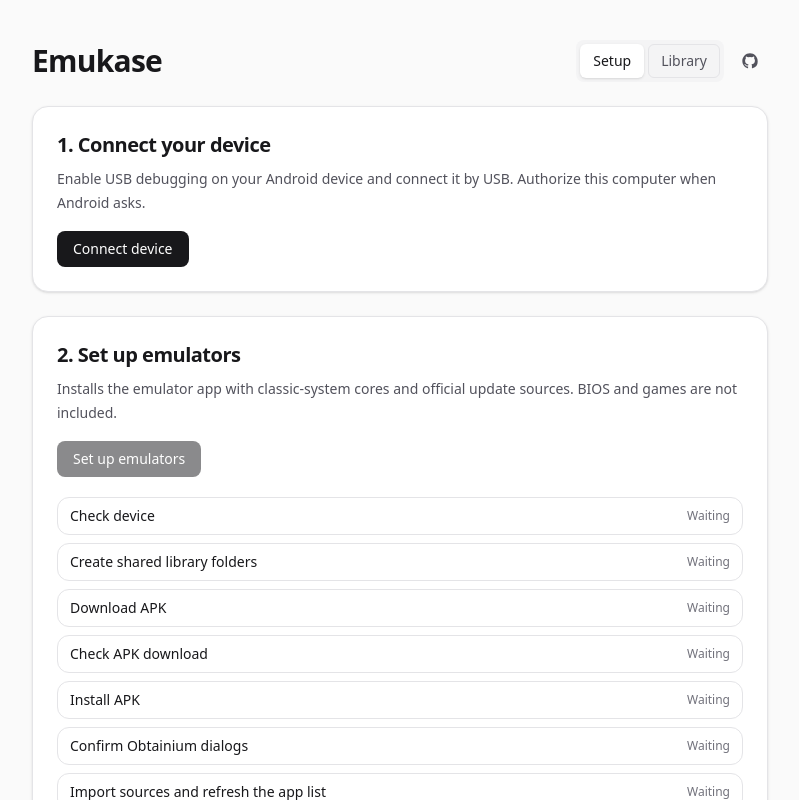
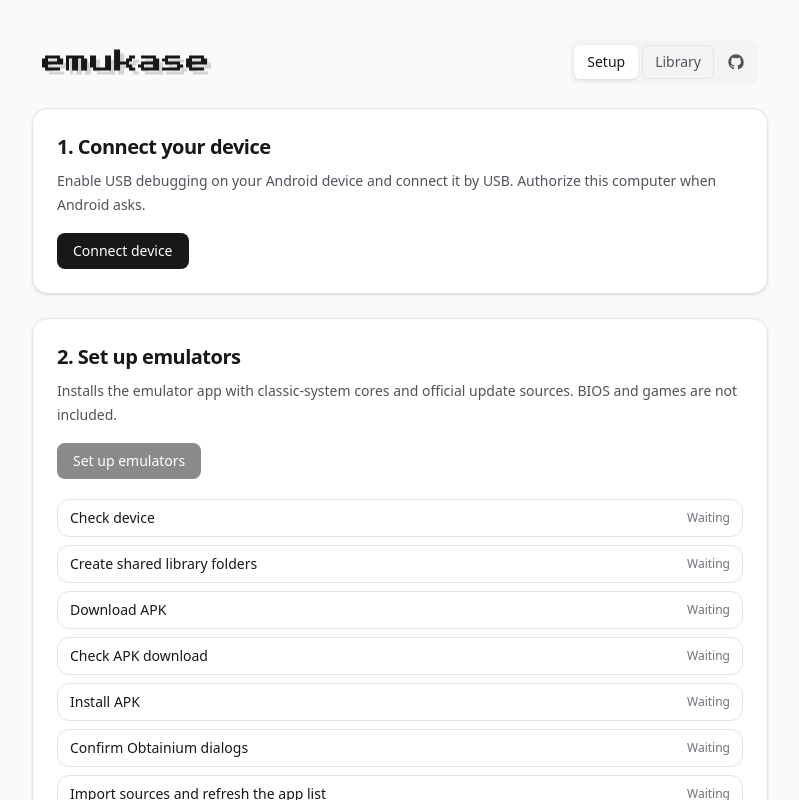
Before and after one commit to Shape6253/emukase, a Svelte app: page / in a window 1280 px wide. Shown: the top 800 px of the page, without its empty margins (240-1039 px from the left). Built offline with nearby package versions, Linux system fonts and the light colour scheme.

Commit message:
feat: add animated wordmark and refresh header navigation

```diff
--- a/src/App.svelte
+++ b/src/App.svelte
@@ -3,6 +3,7 @@
   import DeviceConnect from "./lib/DeviceConnect.svelte";
   import EmulatorSetup from "./lib/EmulatorSetup.svelte";
   import LibraryPage from "./lib/LibraryPage.svelte";
+  import Wordmark from "./lib/Wordmark.svelte";
   import { DeviceState } from "./lib/device-state.svelte";
   import { LibrarySettings } from "./lib/library-settings.svelte";
   import { PageRouter } from "./lib/route.svelte";
@@ -19,10 +20,15 @@
 </script>
 
 <main class="mx-auto flex min-h-svh w-full max-w-3xl flex-col gap-6 px-4 py-10">
-  <header class="flex flex-wrap items-center justify-between gap-3">
-    <h1 class="text-3xl font-semibold tracking-tight text-zinc-900 dark:text-zinc-50">Emukase</h1>
-    <div class="flex items-center gap-2">
-      <nav aria-label="Pages" class="flex items-center gap-1 rounded-lg bg-zinc-100 p-1 dark:bg-zinc-900" class:opacity-50={device.setupRunning}>
+  <header class="flex flex-wrap items-center justify-between gap-3 px-2.5">
+    <h1
+      aria-label="emukase, named after omakase"
+      class="w-fit text-zinc-900 dark:text-zinc-50"
+    >
+      <Wordmark />
+    </h1>
+    <div class="flex items-center gap-1 rounded-lg bg-zinc-100 p-1 dark:bg-zinc-900">
+      <nav aria-label="Pages" class="flex items-center gap-1" class:opacity-50={device.setupRunning}>
         <a
           href={device.setupRunning ? undefined : "#/"}
           aria-disabled={device.setupRunning || undefined}
@@ -49,7 +55,7 @@
         rel="noreferrer noopener"
         aria-label="Source code on GitHub"
         title="github.com/Shape6253/emukase"
-        class="inline-flex size-9 items-center justify-center rounded-lg text-zinc-600 transition hover:bg-zinc-100 dark:text-zinc-300 dark:hover:bg-zinc-900"
+        class="inline-flex size-9 items-center justify-center rounded-md text-zinc-600 transition-colors hover:text-zinc-900 dark:text-zinc-400 dark:hover:text-zinc-200"
       >
         <svg xmlns="http://www.w3.org/2000/svg" viewBox="0 0 24 24" fill="currentColor" class="size-4" aria-hidden="true">
           <path d="M12 .5C5.65.5.5 5.65.5 12c0 5.08 3.29 9.39 7.86 10.91.58.11.79-.25.79-.56 0-.27-.01-1.17-.02-2.12-3.2.7-3.88-1.36-3.88-1.36-.52-1.33-1.28-1.68-1.28-1.68-1.04-.71.08-.7.08-.7 1.15.08 1.76 1.18 1.76 1.18 1.03 1.75 2.69 1.25 3.35.95.1-.75.4-1.25.72-1.54-2.55-.29-5.24-1.28-5.24-5.68 0-1.26.45-2.28 1.18-3.09-.12-.29-.51-1.46.11-3.05 0 0 .97-.31 3.18 1.18a11.1 11.1 0 0 1 5.8 0c2.2-1.49 3.17-1.18 3.17-1.18.63 1.59.24 2.76.12 3.05.74.81 1.18 1.83 1.18 3.09 0 4.41-2.69 5.38-5.25 5.67.41.35.78 1.05.78 2.12 0 1.53-.01 2.76-.01 3.14 0 .31.21.68.8.56A10.52 10.52 0 0 0 23.5 12C23.5 5.65 18.35.5 12 .5Z"></path>
--- /dev/null
+++ b/src/lib/Wordmark.svelte
@@ -0,0 +1,68 @@
+<svg
+  xmlns="http://www.w3.org/2000/svg"
+  viewBox="0 0 56 11.2"
+  width="168"
+  height="33.6"
+  fill="currentColor"
+  aria-hidden="true"
+  focusable="false"
+  class="wordmark"
+>
+  <svg width="8" height="11.2" viewBox="0 0 8 11.2" overflow="hidden">
+    <g class="roll-column">
+      <path d="M1.0 8.5V7.5H0.0V4.5H1.0V3.5H6.0V4.5H7.0V6.5H2.0V7.5H6.0V8.5ZM2.0 5.5H5.0V4.5H2.0Z" />
+      <path d="M1.0 8.5V7.5H0.0V4.5H1.0V3.5H6.0V4.5H7.0V7.5H6.0V8.5ZM2.0 7.5H5.0V4.5H2.0Z" transform="translate(0 11.2)" />
+    </g>
+  </svg>
+  <svg x="16" width="8" height="11.2" viewBox="0 0 8 11.2" overflow="hidden">
+    <g class="roll-column alternate">
+      <path d="M1.0 8.5V7.5H0.0V3.5H2.0V7.5H5.0V3.5H7.0V8.5Z" />
+      <path d="M1.0 8.5V7.5H0.0V6.5H1.0V5.5H5.0V4.5H1.0V3.5H6.0V4.5H7.0V8.5ZM2.0 7.5H5.0V6.5H2.0Z" transform="translate(0 11.2)" />
+    </g>
+  </svg>
+  <path d="M8.0 8.5V3.5H14.0V4.5H15.0V8.5H13.0V4.5H12.0V8.5H10.0V4.5H9.0V8.5ZM24.0 8.5V1.5H26.0V5.5H28.0V4.5H29.0V3.5H31.0V4.5H30.0V5.5H29.0V6.5H30.0V7.5H31.0V8.5H29.0V7.5H28.0V6.5H26.0V8.5ZM33.0 8.5V7.5H32.0V6.5H33.0V5.5H37.0V4.5H33.0V3.5H38.0V4.5H39.0V8.5ZM34.0 7.5H37.0V6.5H34.0ZM40.0 8.5V7.5H45.0V6.5H41.0V5.5H40.0V4.5H41.0V3.5H46.0V4.5H42.0V5.5H46.0V6.5H47.0V7.5H46.0V8.5ZM49.0 8.5V7.5H48.0V4.5H49.0V3.5H54.0V4.5H55.0V6.5H50.0V7.5H54.0V8.5ZM50.0 5.5H53.0V4.5H50.0Z" />
+</svg>
+
+<style>
+  .wordmark {
+    display: block;
+    overflow: visible;
+    filter: drop-shadow(4px 4px 0 var(--color-zinc-300));
+  }
+
+  .roll-column {
+    /* 10 seconds on emukase, then a 2.5-second staggered roll and return. */
+    animation: roll 12.5s infinite;
+  }
+
+  .alternate {
+    animation-delay: 0.15s;
+  }
+
+  @keyframes roll {
+    0%,
+    80% {
+      transform: translateY(0);
+    }
+    83.2%,
+    92.8% {
+      transform: translateY(-11.2px);
+    }
+    96%,
+    100% {
+      transform: translateY(0);
+    }
+  }
+
+  @media (prefers-color-scheme: dark) {
+    .wordmark {
+      filter: drop-shadow(4px 4px 0 var(--color-zinc-700));
+    }
+  }
+
+  @media (prefers-reduced-motion: reduce) {
+    .roll-column {
+      animation: none;
+    }
+  }
+</style>
```
